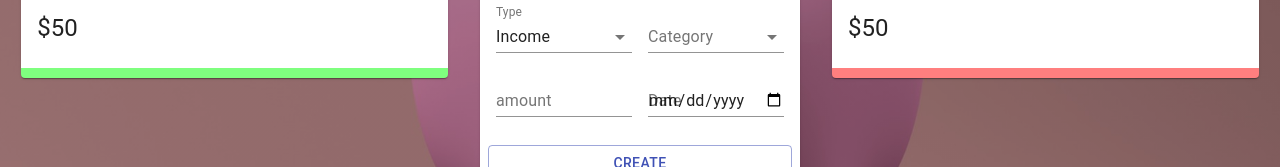
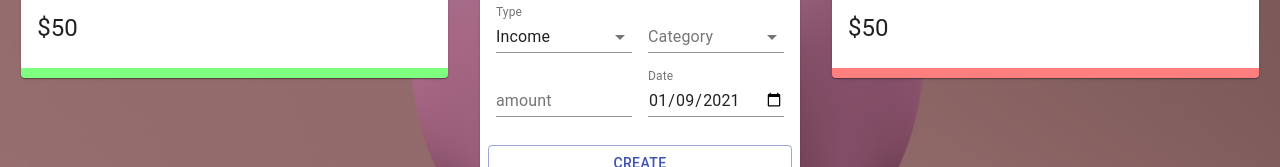
Before and after one commit to AniketPatel148/expense-tracker, a React (Create React App) app: page / in a window 1280 px wide. Shown: the part 395-562 px from the top of the page. Built offline with nearby package versions, Linux system fonts and the light colour scheme.

Commit message:
add formate date functionality

```diff
--- a/package.json
+++ b/package.json
@@ -12,6 +12,7 @@
     "@testing-library/react": "^11.1.0",
     "@testing-library/user-event": "^12.1.10",
     "chart.js": "^2.9.4",
+    "moment": "^2.29.1",
     "react": "16.12.0",
     "react-chartjs-2": "^2.11.1",
     "react-dom": "16.12.0",
--- a/src/components/centerCard/form/Form.jsx
+++ b/src/components/centerCard/form/Form.jsx
@@ -10,6 +10,7 @@
 	MenuItem,
 } from "@material-ui/core";
 import { v4 as uuid4 } from "uuid";
+import moment from "moment";
 
 import useStyles from "./Style";
 import { useStateValue } from "../../../store/Store";
@@ -17,12 +18,13 @@
 	incomeCategories,
 	expenseCategories,
 } from "../../../constants/Constants";
+import formatDate from "../../../utils/formatDate";
 
 const initialState = {
 	type: "Income",
 	amount: "",
 	category: "",
-	date: new Date(),
+	date: formatDate(new Date()),
 };
 
 const Form = () => {
@@ -60,7 +62,12 @@
 					<InputLabel>Type</InputLabel>
 					<Select
 						value={formData.type}
-						onChange={(e) => setFormData({ ...formData, type: e.target.value })}
+						onChange={(e) =>
+							setFormData({
+								...formData,
+								type: e.target.value,
+							})
+						}
 					>
 						<MenuItem value="Income">Income</MenuItem>
 						<MenuItem value="Expense">Expense</MenuItem>
@@ -99,7 +106,12 @@
 					label="Date"
 					fullWidth
 					value={formData.date}
-					onChange={(e) => setFormData({ ...formData, date: e.target.value })}
+					onChange={(e) =>
+						setFormData({
+							...formData,
+							date: formatDate(e.target.value),
+						})
+					}
 				/>
 			</Grid>
 			<Button
--- /dev/null
+++ b/src/utils/formatDate.js
@@ -0,0 +1,17 @@
+const formatDate = (date) => {
+	const d = new Date(date);
+	let month = `${d.getMonth() + 1}`;
+	let day = `${d.getDate()}`;
+	const year = `${d.getFullYear()}`;
+
+	if (month.length < 2) {
+		month = `0${month}`;
+	}
+	if (day.length < 2) {
+		day = `0${day}`;
+	}
+
+	return [year, month, day].join("-");
+};
+
+export default formatDate;
```
Also changed, not shown: 2 other files (tests, documents, lock files or other folders).
